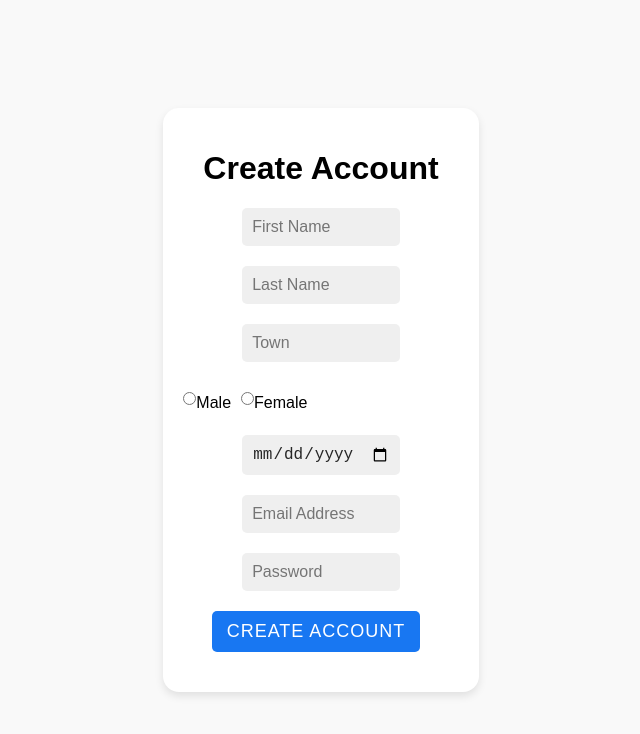
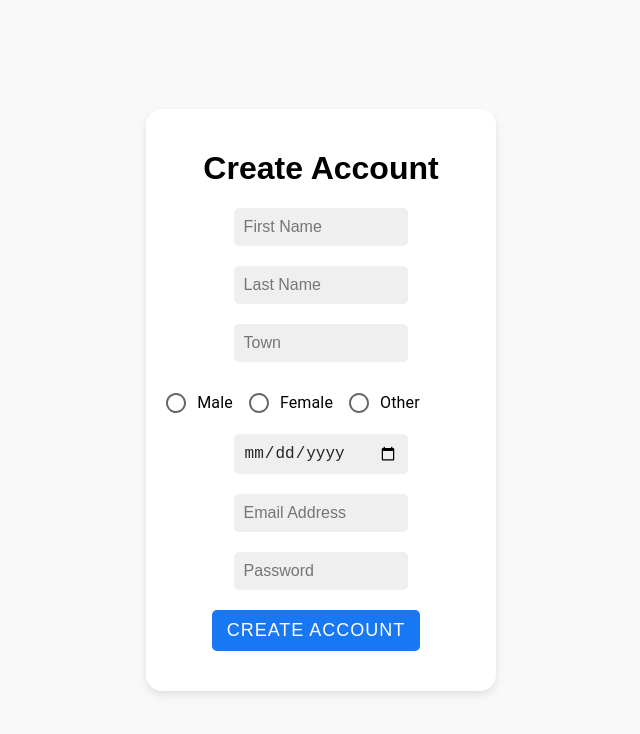
Before and after one commit to moosieth/cse412_group5_phase3, a React (Vite) app in the folder react_app/: page /create-account in a window 1280 px wide. Shown: the top 734 px of the page, without its empty margins (339-979 px from the left). Built offline with nearby package versions, Linux system fonts and the light colour scheme.

Commit message:
gender button fix

```diff
--- a/react_app/src/components/create_page/create.css
+++ b/react_app/src/components/create_page/create.css
@@ -34,6 +34,7 @@ body {
   }
 
   .gender_box {
+    align-items: center;
     display: flex;
     gap: 10px;
   }
--- a/react_app/src/components/create_page/create_page.jsx
+++ b/react_app/src/components/create_page/create_page.jsx
@@ -1,10 +1,16 @@
 import React, { useState } from "react";
 import axios from "axios";
 import { createBrowserHistory } from "history";
+import { useNavigate } from "react-router-dom";
 import "./create.css";
+import RadioGroup from '@mui/material/RadioGroup';
+import FormControlLabel from '@mui/material/FormControlLabel';
+import Radio from '@mui/material/Radio';
+
 
 export default function CreateAccount() {
   const history = createBrowserHistory();
+  const navigate = useNavigate();
   const [formData, setFormData] = useState({
     fName: "",
     lName: "",
@@ -29,7 +35,7 @@ export default function CreateAccount() {
     try {
       await axios.post("http://127.0.0.1:5000/register", formData);
       alert("Account created successfully!");
-      history.push("/login");
+      navigate("/");
     } catch (error) {
       console.error(error);
     }
@@ -69,30 +75,30 @@ export default function CreateAccount() {
         />
 
         <div className="gender_box">
-          <label>
-            <input
-              type="radio"
-              name="gender"
+          <RadioGroup
+            row
+            aria-label="gender"
+            name="gender"
+            value={formData.gender}
+            onChange={handleInputChange}
+            required
+          >
+            <FormControlLabel
               value="M"
-              checked={formData.gender === "M"}
-              onChange={handleInputChange}
-              className="create_input"
-              required
+              control={<Radio color="primary" />}
+              label="Male"
             />
-            <span>Male</span>
-          </label>
-          <label>
-            <input
-              type="radio"
-              name="gender"
+            <FormControlLabel
               value="F"
-              checked={formData.gender === "F"}
-              onChange={handleInputChange}
-              className="create_input"
-              required
+              control={<Radio color="primary" />}
+              label="Female"
             />
-            <span>Female</span>
-          </label>
+            <FormControlLabel
+              value="O"
+              control={<Radio color="primary" />}
+              label="Other"
+            />
+          </RadioGroup>
         </div>
 
         <input
```
